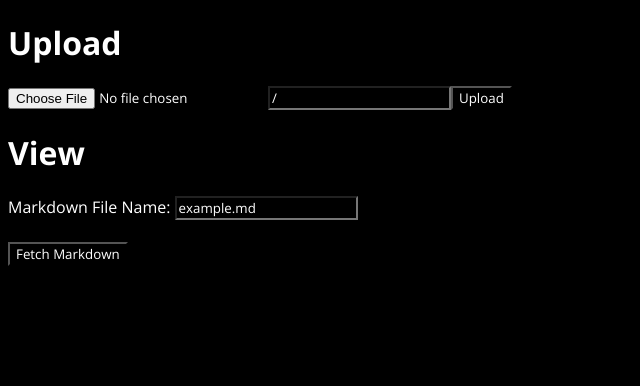
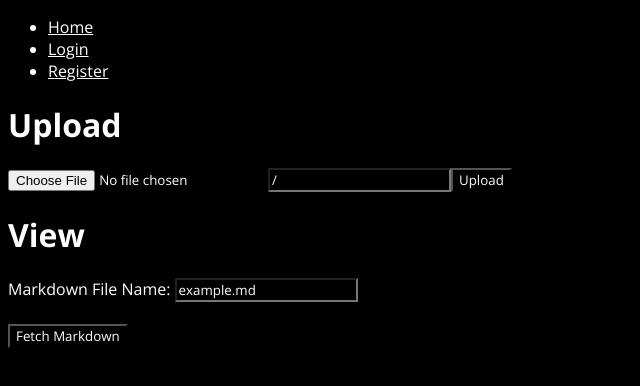
Before and after one commit to workspaced-md/frontend, a Next.js app: page / in a window 1280 px wide. Shown: the top 386 px of the page, without its empty margins (0-640 px from the left). Built offline with nearby package versions, Linux system fonts and the light colour scheme; no server answers.

Commit message:
basic header with reactive buttons based on logged in status

```diff
--- /dev/null
+++ b/src/components/Header.js
@@ -0,0 +1,46 @@
+import Link from "next/link";
+import { useState, useEffect } from "react";
+import { useRouter } from "next/router";
+
+export default function Header() {
+  const [isLoggedIn, setIsLoggedIn] = useState(false);
+  const router = useRouter();
+
+  useEffect(() => {
+    // check if user is logged in by checking for token in local storage
+    const token = localStorage.getItem("token");
+    setIsLoggedIn(token ? true : false);
+  }, []);
+
+  const handleLogout = () => {
+    localStorage.removeItem("token");
+    setIsLoggedIn(false);
+    router.push("/");
+  };
+
+  return (
+    <header>
+      <nav>
+        <ul>
+          <li>
+            <Link href="/">Home</Link>
+          </li>
+          {isLoggedIn ? (
+            <li>
+              <button onClick={handleLogout}>Logout</button>
+            </li>
+          ) : (
+            <>
+              <li>
+                <Link href="/login">Login</Link>
+              </li>
+              <li>
+                <Link href="/register">Register</Link>
+              </li>
+            </>
+          )}
+        </ul>
+      </nav>
+    </header>
+  );
+}
--- a/src/pages/index.js
+++ b/src/pages/index.js
@@ -1,6 +1,7 @@
 import { useState } from "react";
 import DOMPurify from "dompurify";
 import { marked } from "marked";
+import Header from "../components/Header";
 
 export default function Home() {
   const URL = process.env.NEXT_PUBLIC_BACKEND_URL;
@@ -41,6 +42,7 @@ export default function Home() {
 
   return (
     <div>
+      <Header />
       <h1>Upload</h1>
       <form onSubmit={handleUploadSubmit} encType="multipart/form-data">
         <input type="file" name="markdownFile" accept=".md" required />
```
